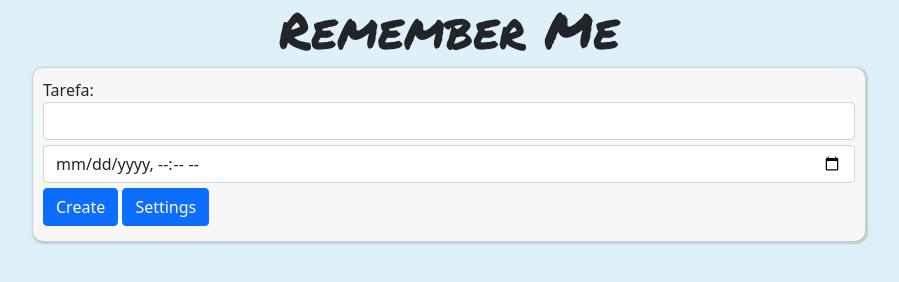
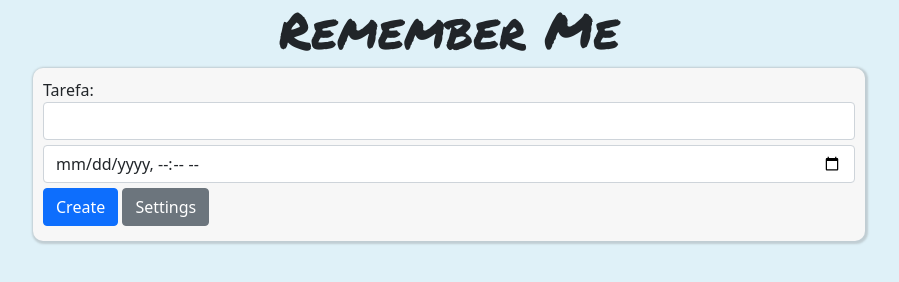
Before and after one commit to AllanCFE/rememberme, a plain HTML site: page index.html in a window 1280 px wide. Shown: the whole page, without its empty margins (191-1090 px from the left). Drawn offline with nearby package versions, Linux system fonts and the light colour scheme.

Commit message:
fix: change settings button color

```diff
--- a/index.html
+++ b/index.html
@@ -19,7 +19,7 @@
             <input type="text" name="ttask" id="ttask" class="form-control" style='margin-bottom: 5px;'>
             <input type="datetime-local" name="ttime" id="ttime" class="form-control" style='margin-bottom: 5px;'>
             <input type="button" value="Create" onclick="create()" class="btn btn-primary">
-            <a class="btn btn-primary" data-bs-toggle="collapse" href="#collapseExample" role="button" aria-expanded="false" aria-controls="collapseExample">
+            <a class="btn btn-secondary" data-bs-toggle="collapse" href="#collapseExample" role="button" aria-expanded="false" aria-controls="collapseExample">
                 Settings
             </a>
         </div>
```
